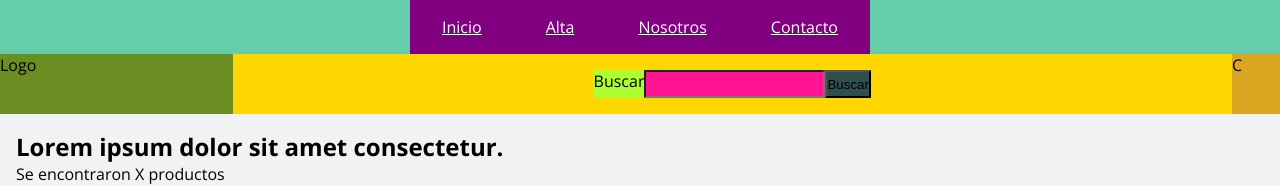
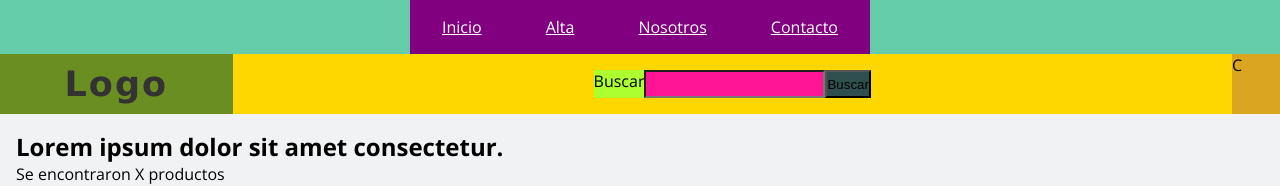
Before and after one commit to CristianGobbesso/Proyecto-integrador-bootcamp-73591-primera-parte, a website built with Vite: page index.html in a window 1280 px wide. Shown: the top 186 px of the page. Built offline with nearby package versions, Linux system fonts and the light colour scheme.

Commit message:
agregue el nombre del ecomerce y el estilo inicial

```diff
--- a/src/sass/layout/_headers.scss
+++ b/src/sass/layout/_headers.scss
@@ -78,7 +78,19 @@
     &__logo-container { /* .search-bar__logo-container */
         width: 18.75rem;
         height: 3.75rem;
+        display: flex;
+        align-items: center;
+        justify-content: center;
+        text-align: center;
+        font-size: 35px;
+        letter-spacing: 2px;
+        font-weight: bold;
+        color: #333;
+        font-family: 'Lucida Sans', 'Lucida Sans Regular', 'Lucida Grande', 'Lucida Sans Unicode', Geneva, Verdana, sans-serif;
+
     }
+
+
 
     &__form-container { /* .search-bar__form-container */
         padding: 1rem;
```
